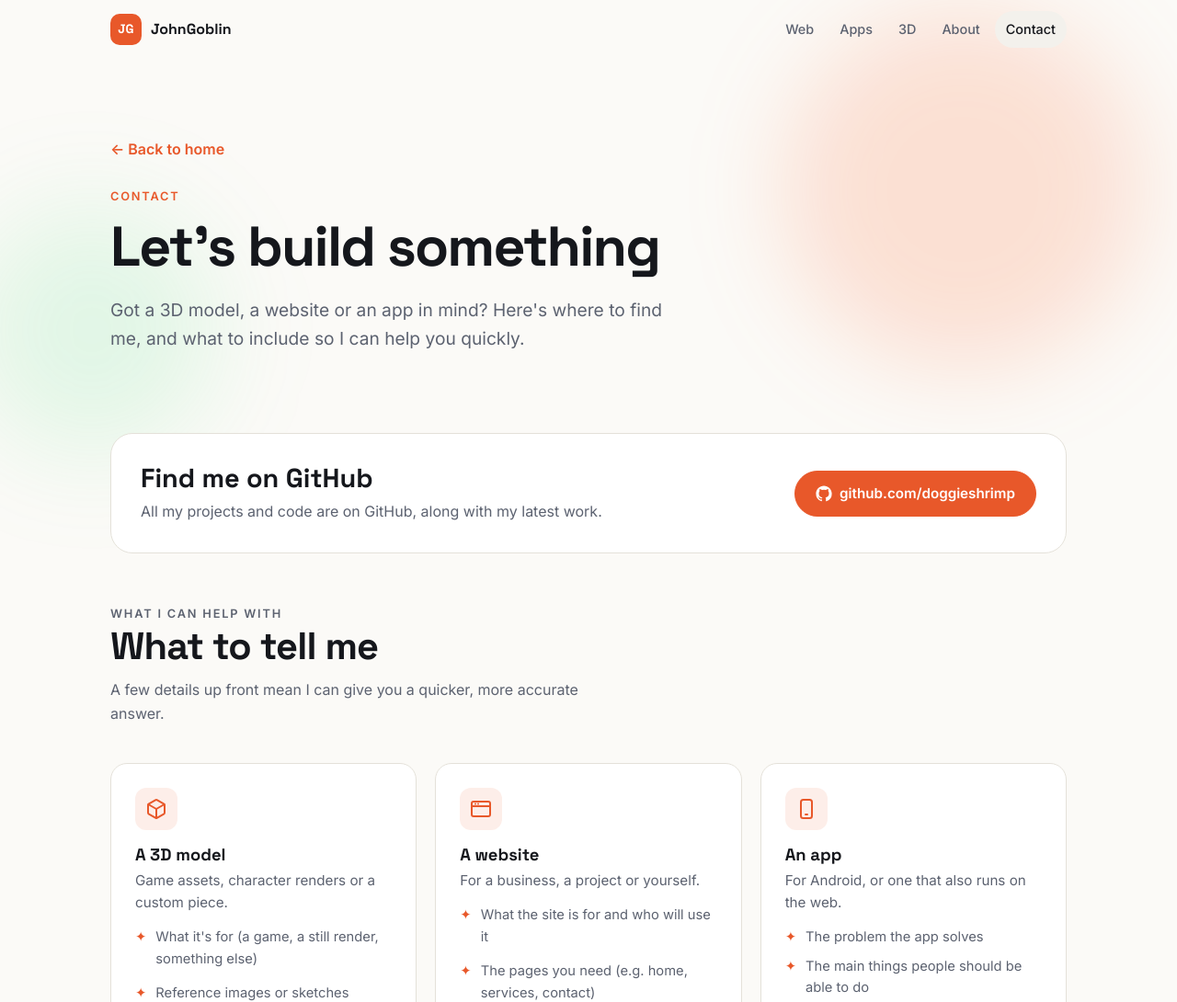
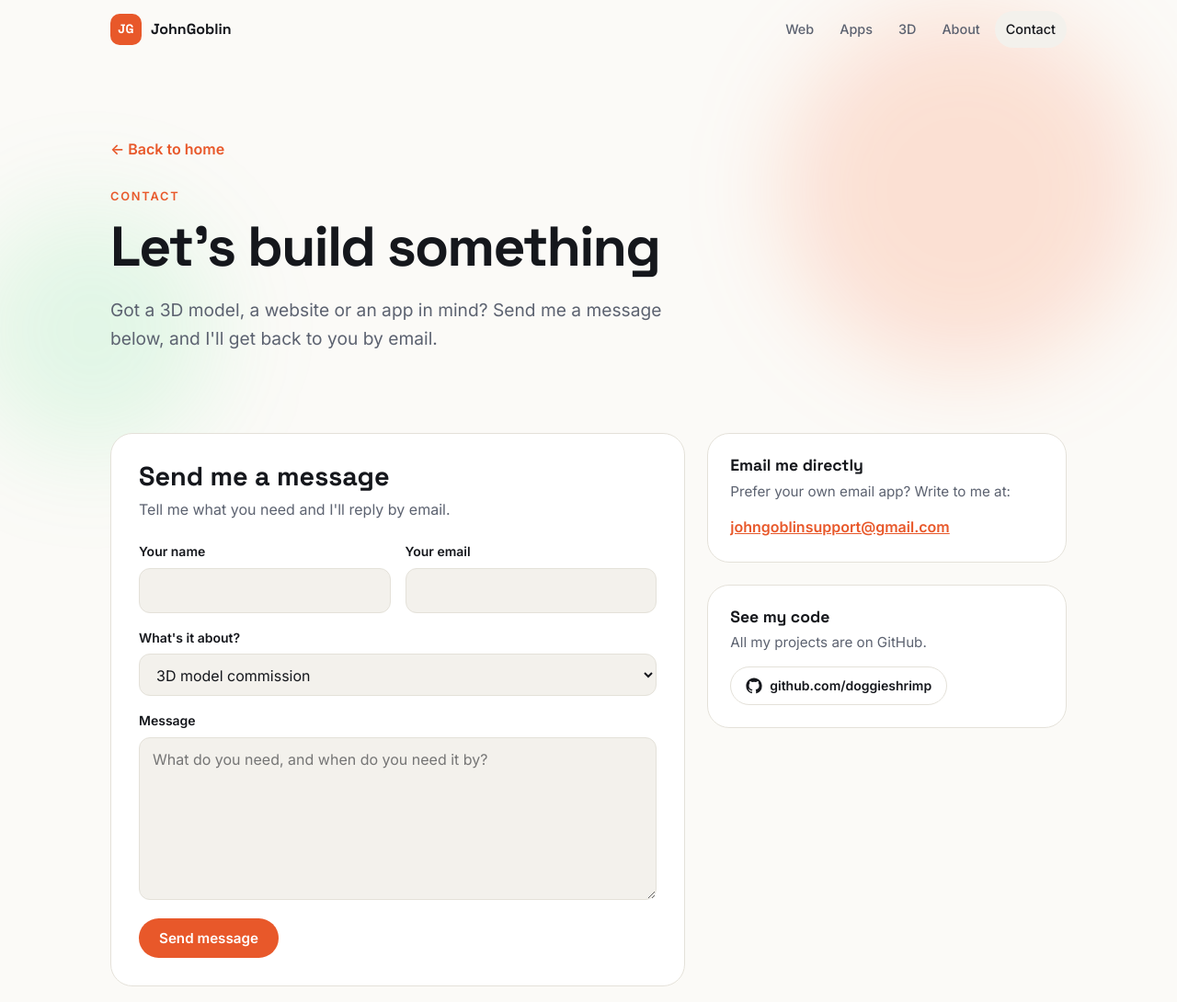
Before and after one commit to doggieshrimp/doggieshrimp.github.io, a plain HTML site: page contact.html in a window 1280 px wide. Shown: the top 1090 px of the page at 92% size. Drawn offline with Linux system fonts and the light colour scheme.

Commit message:
Add a contact form and commission email
- contact.html: form that emails messages via FormSubmit, plus a direct email link
- 3d.html: commission banner shows the email; commission buttons open the form with 3D preselected

Co-Authored-By: Claude Opus 5.5 <noreply@anthropic.com>

```diff
--- a/contact.html
+++ b/contact.html
@@ -42,22 +42,69 @@
     <a class="link-arrow" href="index.html">← Back to home</a>
     <p class="section-label" style="margin-top:28px;">Contact</p>
     <h1>Let's build something</h1>
-    <p class="lead">Got a 3D model, a website or an app in mind? Here's where to find me, and what to include so I can help you quickly.</p>
+    <p class="lead">Got a 3D model, a website or an app in mind? Send me a message below, and I'll get back to you by email.</p>
   </div>
 </header>
 
 <main>
   <section style="padding-top:20px;">
     <div class="container">
-      <div class="contact-main">
-        <div>
-          <h2>Find me on GitHub</h2>
-          <p>All my projects and code are on GitHub, along with my latest work.</p>
-        </div>
-        <a href="https://github.com/doggieshrimp" class="btn primary" target="_blank" rel="noopener">
-          <svg viewBox="0 0 24 24" fill="currentColor" aria-hidden="true"><path d="M12 .5C5.73.5.5 5.73.5 12a11.5 11.5 0 0 0 7.86 10.92c.58.1.79-.25.79-.56v-2c-3.2.7-3.88-1.37-3.88-1.37-.53-1.33-1.28-1.69-1.28-1.69-1.05-.72.08-.7.08-.7 1.16.08 1.77 1.19 1.77 1.19 1.03 1.77 2.7 1.26 3.36.96.1-.75.4-1.26.73-1.55-2.55-.29-5.24-1.28-5.24-5.68 0-1.26.45-2.28 1.19-3.09-.12-.29-.52-1.46.11-3.05 0 0 .97-.31 3.17 1.18a11 11 0 0 1 5.77 0c2.2-1.49 3.17-1.18 3.17-1.18.63 1.59.23 2.76.11 3.05.74.81 1.19 1.83 1.19 3.09 0 4.41-2.69 5.38-5.26 5.67.41.36.78 1.06.78 2.14v3.17c0 .31.21.67.8.56A11.5 11.5 0 0 0 23.5 12C23.5 5.73 18.27.5 12 .5Z"/></svg>
-          github.com/doggieshrimp
-        </a>
+      <div class="contact-layout" id="form">
+        <form class="contact-form" action="https://formsubmit.co/johngoblinsupport@gmail.com" method="POST">
+          <div class="form-sent" id="formSent" role="status" hidden>
+            <strong>Thanks, your message has been sent!</strong>
+            I'll get back to you as soon as I can.
+          </div>
+          <h2>Send me a message</h2>
+          <p class="form-intro">Tell me what you need and I'll reply by email.</p>
+
+          <!-- FormSubmit settings: https://formsubmit.co -->
+          <input type="hidden" name="_subject" value="New message from your portfolio site">
+          <input type="hidden" name="_template" value="table">
+          <input type="hidden" name="_next" value="https://doggieshrimp.github.io/contact.html?sent=1#form">
+          <input type="text" name="_honey" class="honeypot" tabindex="-1" autocomplete="off" aria-hidden="true">
+
+          <div class="field-row">
+            <label class="field">
+              <span>Your name</span>
+              <input type="text" name="name" autocomplete="name" required>
+            </label>
+            <label class="field">
+              <span>Your email</span>
+              <input type="email" name="email" autocomplete="email" required>
+            </label>
+          </div>
+          <label class="field">
+            <span>What's it about?</span>
+            <select name="topic" id="topic">
+              <option>3D model commission</option>
+              <option>Website</option>
+              <option>App</option>
+              <option>Something else</option>
+            </select>
+          </label>
+          <label class="field">
+            <span>Message</span>
+            <textarea name="message" rows="6" required placeholder="What do you need, and when do you need it by?"></textarea>
+          </label>
+          <button type="submit" class="btn primary">Send message</button>
+        </form>
+
+        <aside class="contact-side">
+          <div class="side-card">
+            <h3>Email me directly</h3>
+            <p>Prefer your own email app? Write to me at:</p>
+            <a class="email-link" href="mailto:johngoblinsupport@gmail.com">johngoblinsupport@gmail.com</a>
+          </div>
+          <div class="side-card">
+            <h3>See my code</h3>
+            <p>All my projects are on GitHub.</p>
+            <a href="https://github.com/doggieshrimp" class="btn small" target="_blank" rel="noopener">
+              <svg viewBox="0 0 24 24" fill="currentColor" aria-hidden="true"><path d="M12 .5C5.73.5.5 5.73.5 12a11.5 11.5 0 0 0 7.86 10.92c.58.1.79-.25.79-.56v-2c-3.2.7-3.88-1.37-3.88-1.37-.53-1.33-1.28-1.69-1.28-1.69-1.05-.72.08-.7.08-.7 1.16.08 1.77 1.19 1.77 1.19 1.03 1.77 2.7 1.26 3.36.96.1-.75.4-1.26.73-1.55-2.55-.29-5.24-1.28-5.24-5.68 0-1.26.45-2.28 1.19-3.09-.12-.29-.52-1.46.11-3.05 0 0 .97-.31 3.17 1.18a11 11 0 0 1 5.77 0c2.2-1.49 3.17-1.18 3.17-1.18.63 1.59.23 2.76.11 3.05.74.81 1.19 1.83 1.19 3.09 0 4.41-2.69 5.38-5.26 5.67.41.36.78 1.06.78 2.14v3.17c0 .31.21.67.8.56A11.5 11.5 0 0 0 23.5 12C23.5 5.73 18.27.5 12 .5Z"/></svg>
+              github.com/doggieshrimp
+            </a>
+          </div>
+        </aside>
       </div>
 
       <div class="section-head">
@@ -127,6 +174,15 @@
   const onScroll = () => nav.classList.toggle('scrolled', window.scrollY > 8);
   window.addEventListener('scroll', onScroll, { passive: true });
   onScroll();
+
+  const params = new URLSearchParams(location.search);
+  if (params.has('sent')) document.getElementById('formSent').hidden = false;
+  const topic = params.get('topic');
+  if (topic) {
+    const select = document.getElementById('topic');
+    const match = [...select.options].find(o => o.text.toLowerCase().startsWith(topic.toLowerCase()));
+    if (match) select.value = match.value;
+  }
 </script>
 </body>
 </html>
--- a/styles.css
+++ b/styles.css
@@ -785,3 +785,62 @@ footer a:hover { color: var(--text); }
   border-radius: 999px;
 }
 @media (max-width: 600px) { .scene-strip { grid-template-columns: 1fr; } }
+
+/* ---------- contact form ---------- */
+.contact-layout {
+  display: grid;
+  grid-template-columns: 1.6fr 1fr;
+  gap: 24px;
+  margin-bottom: 64px;
+  scroll-margin-top: 80px;
+}
+@media (max-width: 820px) { .contact-layout { grid-template-columns: 1fr; } }
+.contact-form, .side-card {
+  background: var(--card);
+  border: 1px solid var(--border);
+  border-radius: 24px;
+  padding: 30px;
+}
+.contact-form h2 { font-size: clamp(1.4rem, 3vw, 1.8rem); margin-bottom: 6px; }
+.form-intro { color: var(--muted); margin: 0 0 22px; }
+.field { display: flex; flex-direction: column; gap: 6px; margin-bottom: 16px; }
+.field span { font-size: 0.875rem; font-weight: 600; }
+.field input, .field select, .field textarea {
+  font: inherit;
+  color: var(--text);
+  background: var(--bg-soft);
+  border: 1px solid var(--border);
+  border-radius: 12px;
+  padding: 11px 14px;
+  width: 100%;
+  transition: border-color 0.15s ease, box-shadow 0.15s ease;
+}
+.field textarea { resize: vertical; min-height: 140px; }
+.field input:focus, .field select:focus, .field textarea:focus {
+  outline: none;
+  border-color: var(--accent);
+  box-shadow: 0 0 0 3px var(--accent-soft);
+}
+.field-row { display: grid; grid-template-columns: 1fr 1fr; gap: 0 16px; }
+@media (max-width: 520px) { .field-row { grid-template-columns: 1fr; } }
+.contact-form button { margin-top: 4px; border: 0; cursor: pointer; }
+.honeypot { position: absolute; left: -9999px; width: 1px; height: 1px; opacity: 0; }
+.form-sent {
+  margin-bottom: 22px;
+  padding: 14px 16px;
+  border-radius: 12px;
+  background: rgba(74, 222, 128, 0.12);
+  border: 1px solid rgba(74, 222, 128, 0.4);
+  color: var(--text);
+}
+.form-sent strong { display: block; }
+.contact-side { display: flex; flex-direction: column; gap: 24px; }
+.side-card { padding: 24px; }
+.side-card h3 { font-size: 1.1rem; margin-bottom: 6px; }
+.side-card p { color: var(--muted); margin: 0 0 14px; font-size: 0.95rem; }
+.email-link {
+  font-weight: 600;
+  color: var(--accent);
+  word-break: break-all;
+}
+.cta-row p a { color: var(--accent); }
```
Also changed, not shown: 3d.html (+3 -3 lines).
